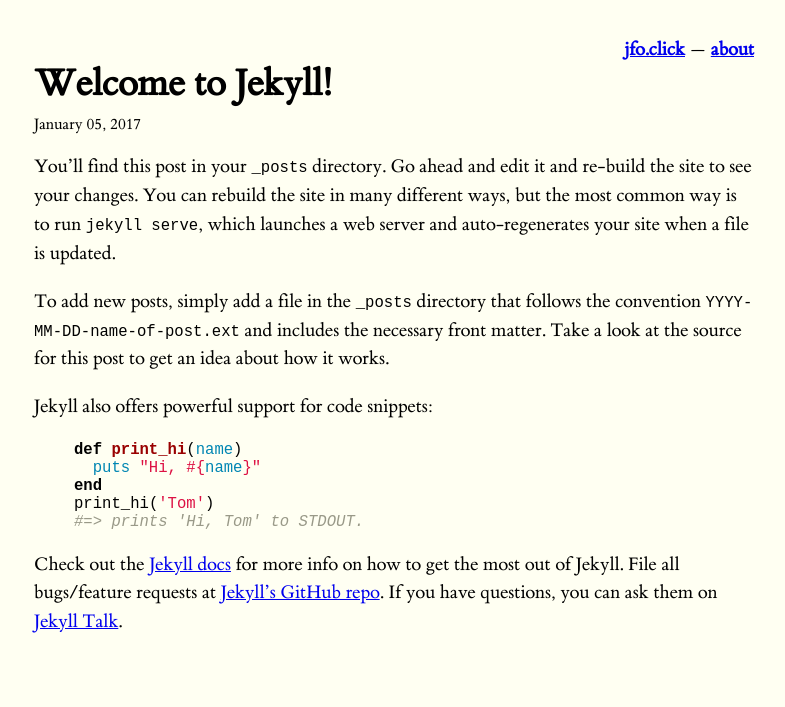
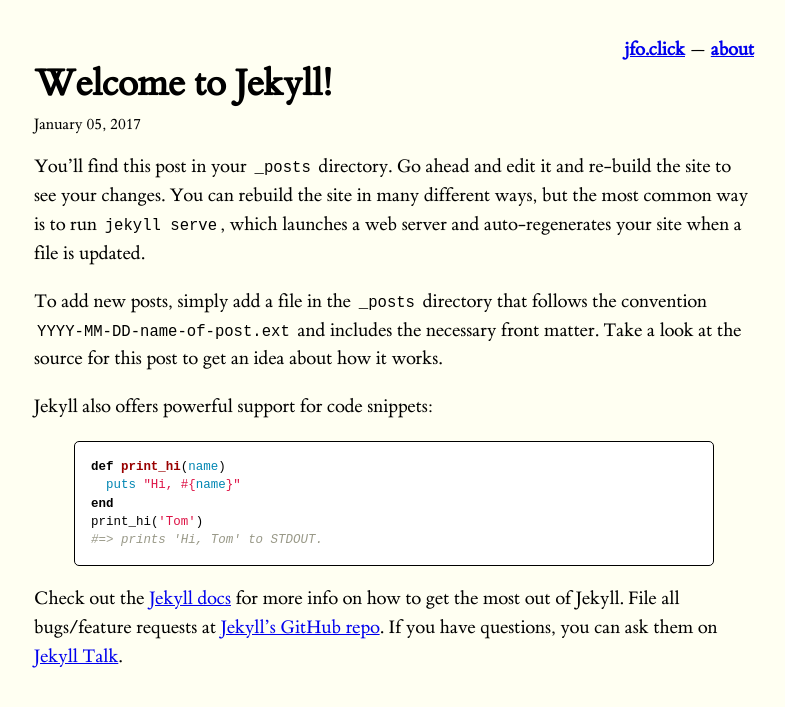
Before and after one commit to jfo/blag, a Jekyll site: the page built from _posts/2017-01-05-welcome-to-jekyll.markdown, in a window 1280 px wide. Shown: the top 707 px of the page, without its empty margins (246-1031 px from the left). Built offline with Jekyll 4.4.1, drawn with Linux system fonts in a browser that asks for light colours.

Commit message:
pre formatting

```diff
--- a/stylesheets/style.css
+++ b/stylesheets/style.css
@@ -29,3 +29,32 @@
 .site-header * {
     display: inline;
 }
+
+pre {
+    padding: 16px;
+    overflow: auto;
+    font-size: 80%;
+    line-height: 1.45;
+    border-radius: 5px;
+    overflow-x: auto;
+    border: 1px black solid;
+    background: white;
+}
+
+pre code {
+    overflow-wrap: normal;
+    white-space: pre;
+    padding: 0;
+}
+
+code {
+    padding: 0 0.2em;
+    margin: 0;
+    border-radius: 3px;
+}
+
+blockquote {
+    padding: 0 15px;
+    color: #777;
+    border-left: 2px solid #ddd;
+}
```
